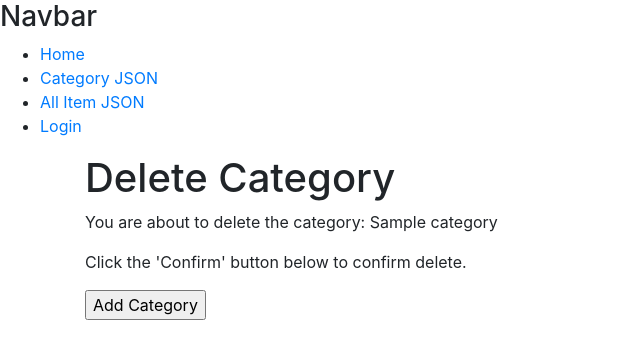
After one commit to junclemente/catalog_project, a Flask app: template app/templates/delete_category.html in a window 1280 px wide. The commit adds this page. Shown: the top 359 px of the page, without its empty margins (0-640 px from the left). Run offline with Flask 2, Linux system fonts and the light colour scheme; tables that the repository leaves empty hold one stand-in row (values such as "Sample post"); the template is opened without the code that fills it: values that come from a table or form of the project are taken from there, most other values are stand-ins (such as "Sample title", 1, 10 or a date in 2020); some libraries are stand-ins or nearby versions.

```diff
--- a/app/templates/category_list.html
+++ b/app/templates/category_list.html
@@ -4,6 +4,9 @@
 {% block content %}
 <h1>{{ category.name }}</h1>
     <p>{{ category.description }}</p>
+    <p>Edit</p>
+    <p><a href="{{ url_for('delete_category', cat_id=category.id) }}"">Delete</p>
+    <p><a href="{{ url_for('add_item', cat_id=category.id) }}">Add New Item</a></p>
     <ul>
         {% for item in items %}
         <li><a href="#">{{ item.name }}</a></li>
--- /dev/null
+++ b/app/templates/delete_category.html
@@ -0,0 +1,13 @@
+{% extends "base.html" %}
+{% block title %}Delete Category{% endblock %}
+
+{% block content %}
+<h1>Delete Category</h1>
+    <p>You are about to delete the category: {{ category.name }}</p>
+    <p>Click the 'Confirm' button below to confirm delete.</p>
+    <form action="{{ url_for('delete_category', cat_id=category.id ) }}" method="post">
+        {{ form.csrf_token }}
+        {{ form.submit }}
+    </form>
+
+{% endblock %}
```
